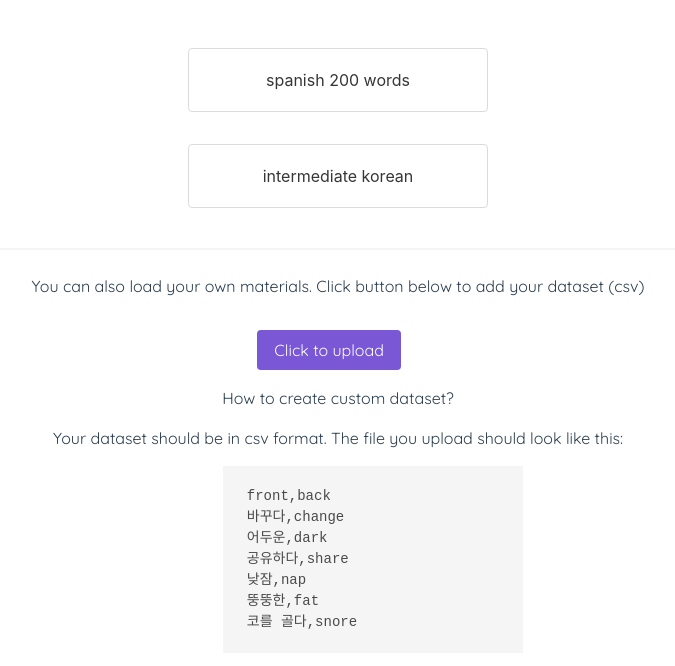
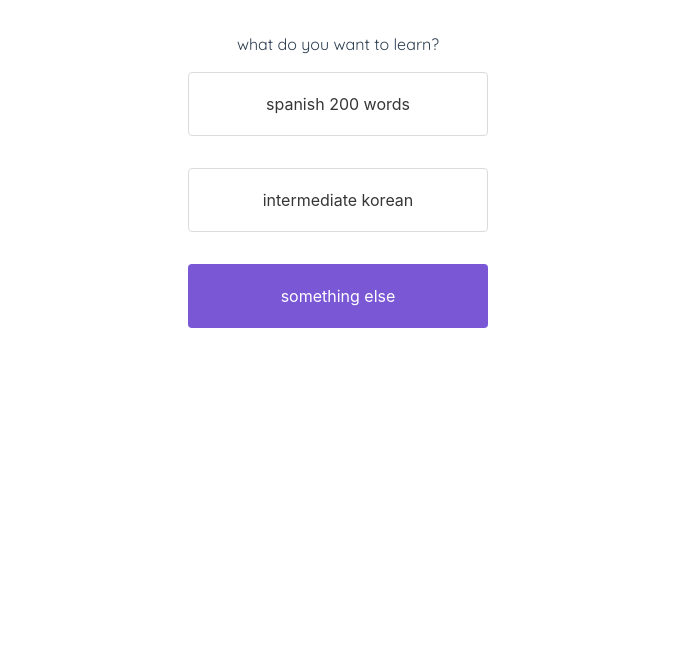
Before and after one commit to jaroslaw-weber/language-learning-rpg, a Vue app: page / in a window 1280 px wide. Shown: the top 666 px of the page, without its empty margins (302-977 px from the left). Built offline with nearby package versions, Linux system fonts and the light colour scheme.

Commit message:
review counter, select deck page ux, menu ux

```diff
--- a/src/components/Enemy.vue
+++ b/src/components/Enemy.vue
@@ -11,9 +11,11 @@
       class="enemy-hp"
       type="is-success"
       :max="currentEnemy.maxHp"
-      :value=" currentEnemy.hp"
+      :value="currentEnemy.hp"
       :show-value="true"
-    >hp: {{currentEnemy.hp}}/{{currentEnemy.maxHp}}</b-progress>
+      size="is-large"
+      >hp: {{ currentEnemy.hp }}/{{ currentEnemy.maxHp }}</b-progress
+    >
   </div>
 </template>
 
@@ -24,18 +26,18 @@ export default {
     msg: String,
   },
   methods: {
-    shake: function () {},
-    resetAnimations: function () {
+    shake: function() {},
+    resetAnimations: function() {
       let anim = this.$store.state.animation;
       anim.enemyHit = false;
       anim.enemyDodge = false;
     },
   },
   computed: {
-    currentEnemy: function () {
+    currentEnemy: function() {
       return this.$store.state.currentEnemy;
     },
-    animation: function () {
+    animation: function() {
       if (this.$store.state.animation.enemyHit) return "shake-horizontal";
       if (this.$store.state.animation.enemyDodge) return "slide-out-left";
       return "";
--- a/src/components/Menu.vue
+++ b/src/components/Menu.vue
@@ -52,20 +52,23 @@
         @click="changeScene('battle')"
         >battle</b-navbar-item
       >
+
       <b-navbar-item
         :active="currentScene == 'shop'"
         @click="changeScene('shop')"
         >shop</b-navbar-item
       >
       <b-navbar-item
+        :active="currentScene == 'locations'"
+        @click="changeScene('locations')"
+        >locations</b-navbar-item
+      >
+
+      <b-navbar-dropdown label="More...">
+        <b-navbar-item
           :active="currentScene == 'inventory'"
           @click="changeScene('inventory')"
           >inventory</b-navbar-item
-      >
-      <b-navbar-item
-        :active="currentScene == 'locations'"
-        @click="changeScene('locations')"
-        >locations</b-navbar-item
         >
         <b-navbar-item
           :active="currentScene == 'journal'"
@@ -82,6 +85,8 @@
           @click="changeScene('debug')"
           >other</b-navbar-item
         >
+      </b-navbar-dropdown>
+      <b-navbar-item>practiced: {{ $store.state.reviewsCount }}</b-navbar-item>
     </template>
   </b-navbar>
 </template>
--- a/src/components/SelectDeck.vue
+++ b/src/components/SelectDeck.vue
@@ -1,17 +1,31 @@
 <template>
   <div class="select-decks">
-    <button class="button deck-button" @click="loadDeck('spanish200.csv')">spanish 200 words</button>
+    <p>what do you want to learn?</p>
+    <button class="button deck-button" @click="loadDeck('spanish200.csv')">
+      spanish 200 words
+    </button>
     <br />
     <button
       class="button deck-button"
       @click="loadDeck('korean-intermediate.csv')"
-    >intermediate korean</button>
+    >
+      intermediate korean
+    </button>
+
+    <div v-if="isAdvancedView">
       <hr />
-    <p>You can also load your own materials. Click button below to add your dataset (csv)</p>
+      <p>
+        You can also load your own materials. Click button below to add your
+        dataset (csv)
+      </p>
 
       <div class="upload-wrapper">
-      <b-field class="file is-primary" :class="{'has-name': !!file}">
-        <b-upload v-model="file" class="file-label" @input="onFileUploaded()">
+        <b-field class="file is-primary" :class="{ 'has-name': !!file }">
+          <b-upload
+            v-model="file"
+            class="file-label upload-button"
+            @input="onFileUploaded()"
+          >
             <span class="file-cta">
               <!--<b-icon class="file-icon" icon="upload"></b-icon>-->
               <span class="file-label">Click to upload</span>
@@ -21,14 +35,28 @@
         </b-field>
       </div>
       <p class="howto">How to create custom dataset?</p>
-    <p>Your dataset should be in csv format. The file you upload should look like this:</p>
-    <pre class="csv-example">front,back
+      <p>
+        Your dataset should be in csv format. The file you upload should look
+        like this:
+      </p>
+      <pre class="csv-example">
+front,back
 바꾸다,change
 어두운,dark
 공유하다,share
 낮잠,nap
 뚱뚱한,fat
-코를 골다,snore</pre>
+코를 골다,snore</pre
+      >
+    </div>
+    <div v-else>
+      <button
+        class="button deck-button is-primary"
+        @click="isAdvancedView = true"
+      >
+        something else
+      </button>
+    </div>
   </div>
 </template>
 
@@ -36,20 +64,20 @@
 export default {
   name: "decks",
   props: {},
-  data: function () {
-    return { file: undefined };
+  data: function() {
+    return { file: undefined, isAdvancedView: false };
   },
 
   methods: {
-    loadDeck: function (deck) {
+    loadDeck: function(deck) {
       this.$store.commit("loadDeck", deck);
     },
-    onFileUploaded: function () {
+    onFileUploaded: function() {
       this.$store.commit("loadCustomDeck", this.file);
     },
   },
   computed: {
-    decks: function () {
+    decks: function() {
       return this.$store.state.decks;
     },
   },
@@ -68,14 +96,17 @@ export default {
   text-align: center;
 }
 .upload-wrapper {
-  margin-left: 43%; /*hofix: not centering*/
-  margin-top: 2rem;
+  margin: auto;
 }
 .csv-example {
-  margin: 1rem;
   text-align: left;
   width: 300px;
-  margin-left: 40%; /*hotfix: not centering*/
+  margin: auto;
+  margin-top: 1rem;
+}
+.upload-button {
+  margin: auto;
+  margin-top: 1rem;
 }
 .howto {
   font-size: 1rem;
--- a/src/logic.js
+++ b/src/logic.js
@@ -259,6 +259,8 @@ function readAllLog(state) {
 
 export function onAnswer(state, answer) {
   readAllLog(state);
+
+  state.reviewsCount += 1;
   //console.log(answer);
   //save info about your answer. need this to display result
   let previousAnswer = state.previousAnswer;
--- a/src/state.js
+++ b/src/state.js
@@ -23,6 +23,7 @@ const defaultState = {
       chest: masterdata.armor[0],
     },
   },
+  reviewsCount: 0,
   gameLog: [],
   cards: undefined,
   currentEnemy: undefined,
```
Also changed, not shown: src/App.vue (+7 -7 lines). Lines whose indentation alone changed are shown as unchanged.
